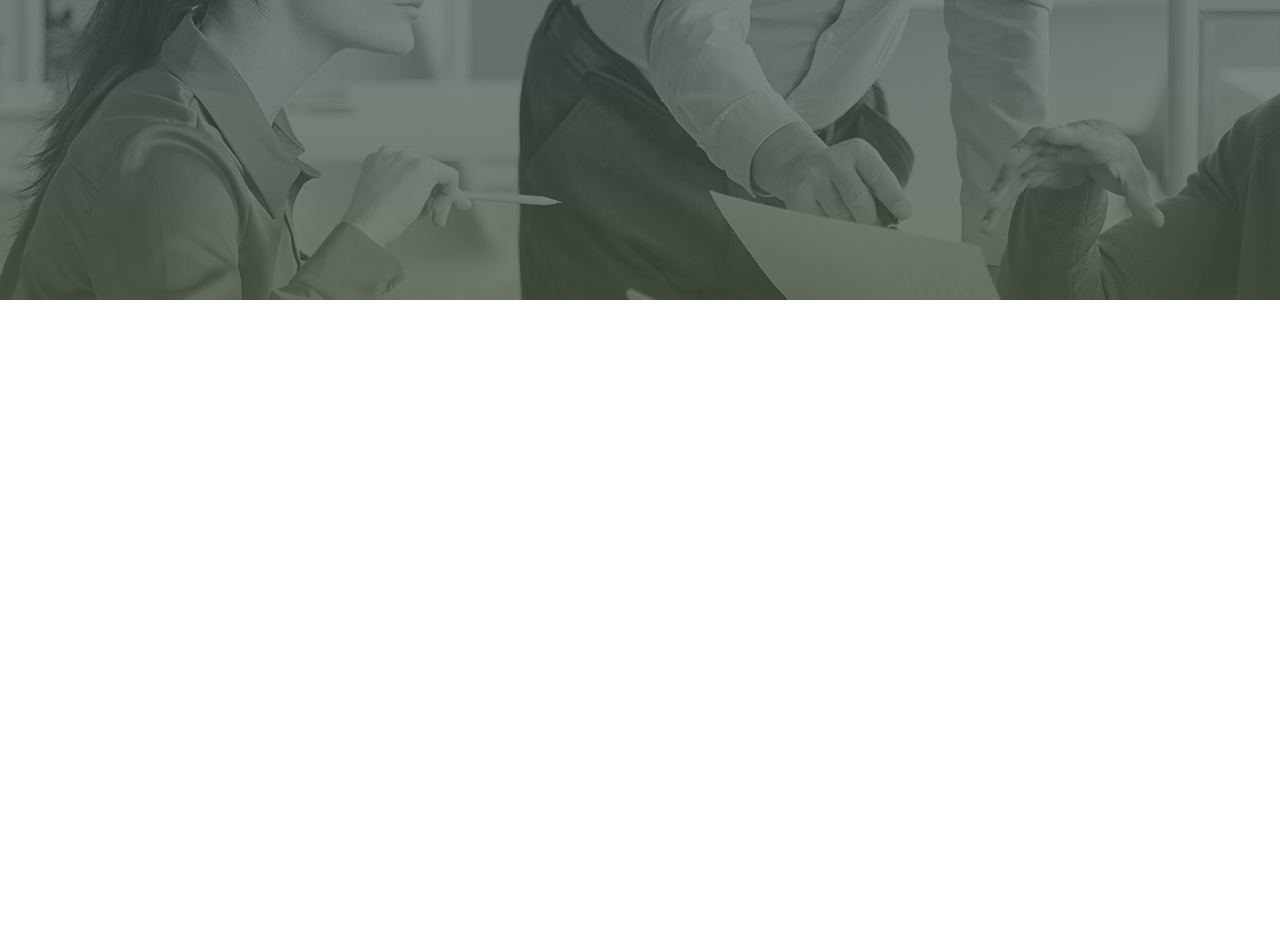
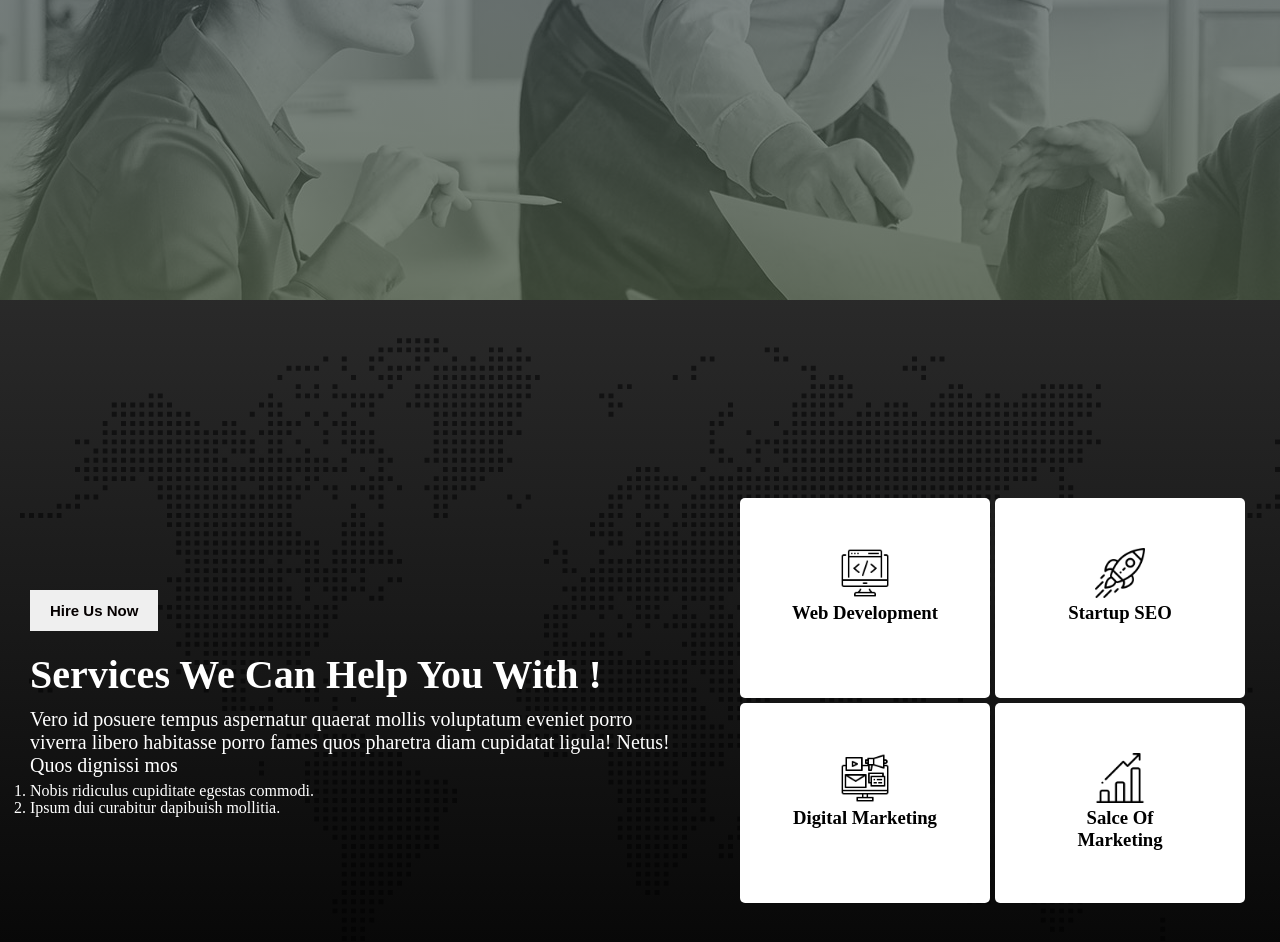
Before and after one commit to dipukumar11/digital-agency, a plain HTML site: page index.html in a window 1280 px wide. Shown: the part 558-1500 px from the top of the page. Before the commit the page ends 858 px from the top, so only its background shows below. Drawn offline with Linux system fonts and the light colour scheme.

Commit message:
web section

```diff
--- a/index.html
+++ b/index.html
@@ -24,7 +24,7 @@
 
         <div class="agency-cection">
             <div class="content-section">
-                <h1 class="title">Digital Agency You<br>
+                <h1 class="title"><span id="title">Digital Agency</span> You<br>
                     Can Rely Upon !</h1>
                     <p class="descripton">Hymenaeos! Omnis arcu vitae? Phasellus irure cupidatat incidunt, semper metus, nibh adipisci assumenda odio, quos, senectus vehicula occaecat, officiis malesuada cras.</p>
                     <button class="btn bg-primary"><a href="#">DISCOVER</a></button>
@@ -44,7 +44,47 @@
     </header>
 
     <main>
+<section class="service-section">
+    <div class="service">
+            <button class="btn"><a href="#">Hire Us Now</a></button>
+            <h3>Services We Can Help You With !
+            </h3>
 
+                <p>Vero id posuere tempus aspernatur quaerat mollis voluptatum eveniet porro viverra libero habitasse porro fames quos pharetra diam cupidatat ligula! Netus! Quos dignissi mos</p>
+                <ol>
+                    <li>Nobis ridiculus cupiditate egestas commodi.</li>
+                       <li> Ipsum dui curabitur dapibuish mollitia.</li>
+                </ol>
+
+
+
+
+    </div>
+    <div class="web-section">
+       <div class="fast-icon">
+        <div id="icon">
+            <img  src="icons/coding.png" alt="">
+            <h3>Web Development</h3>
+        </div>
+        <div id="icon">
+            <img  src="icons/startup.png" alt="">
+            <h3>Startup SEO </h3>
+        </div>
+       </div>
+       <div class="secend-icon">
+       <div id="icon">
+        <img  src="icons/digital-marketing.png" alt="">
+        <h3>Digital Marketing</h3>
+       </div>
+       <div  id="icon">
+        <img  src="icons/bar-chart.png">
+        <h3>Salce Of Marketing</h3>
+       </div>
+       </div>
+
+    </div>
+
+</section>
 
 
     </main>
--- a/style.css
+++ b/style.css
@@ -57,6 +57,12 @@ align-items: center;
     font-weight: bold;
     color: white;
 }
+#title{
+
+    color:red;
+}
+
+
 .descripton{
     color: white;
     padding: 10px;
@@ -78,3 +84,63 @@ align-items: center;
     background-color: red;
     color: white;
 }
+.service-section{
+    display: flex;
+    background-image:linear-gradient( rgba(3, 3, 3, 0.849), rgb(0, 0, 0)), url("image/footer-bg.png");
+    height: 100vh;
+
+}
+.web-section{
+    align-items: center;
+    margin:auto;
+}
+.web-section img{
+
+height: 50px;
+width: 50px;
+
+
+
+}
+.fast-icon{
+    display: flex;
+  gap: 5px;
+
+
+}
+.secend-icon{
+    display: flex;
+    gap:5px;
+    margin-top: 5px;
+}
+.service{
+    margin:auto;
+    margin-left:30px;
+    width:50%;
+}
+.service h3{
+   margin-top: 20px;
+    font-size: 40px;
+    font-weight: bold;
+    color:white;
+}
+.service p{
+    color:white;
+    font-size: 20px;
+    font-weight: 500;
+    margin-top: 10px;
+}
+.service li{
+    color:white;
+    margin-top: 10px;
+    line-height: 7px;
+}
+#icon{
+    text-align: center;
+    width: 150px;
+    height: 100px;
+    padding: 50px;
+    background-color: white;
+    color: black;
+    border-radius: 5px;
+}
```
